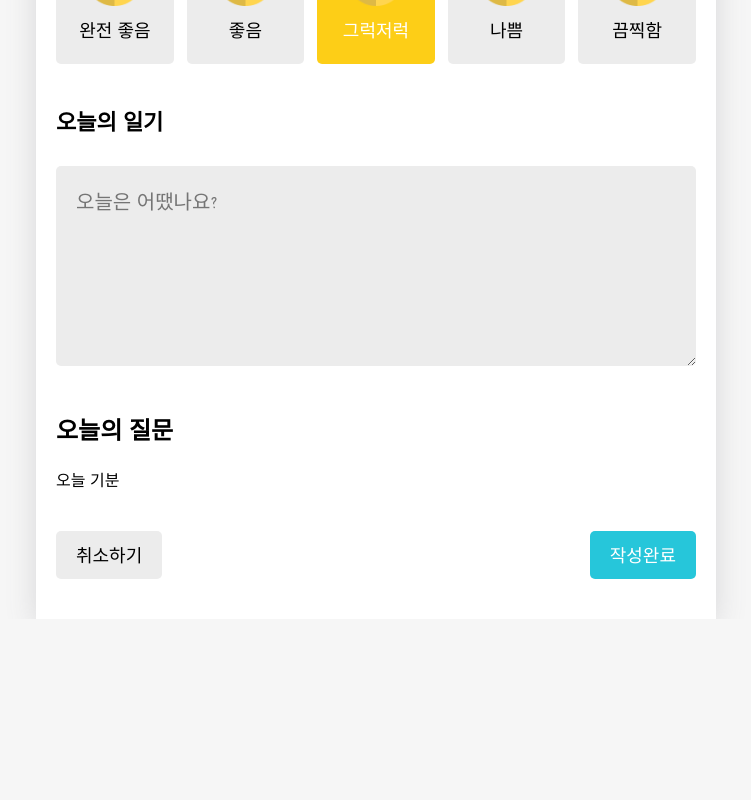
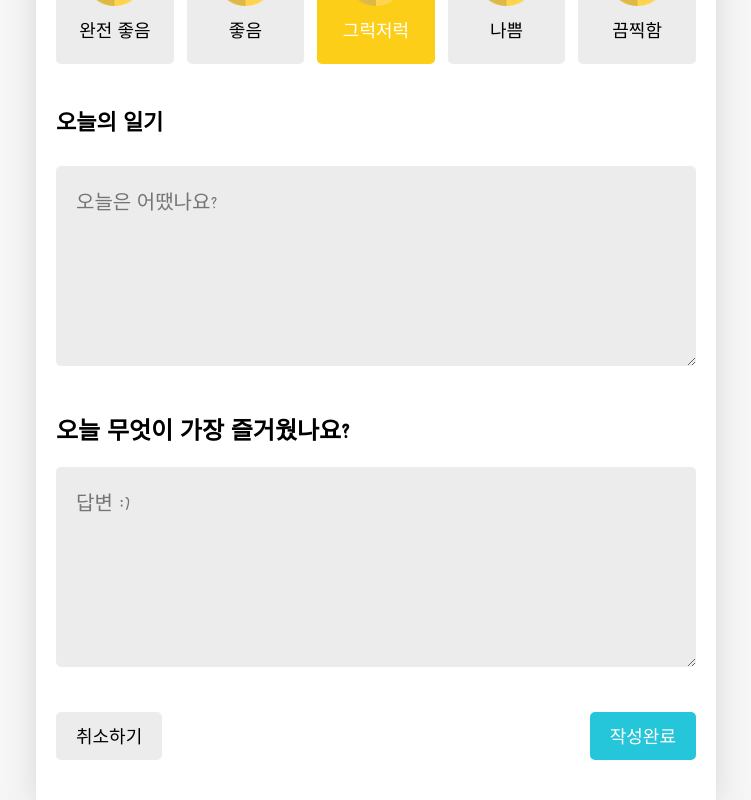
Before and after one commit to eungbean1029/Emotion_Diary, a React (Create React App) app: page /new in a window 1280 px wide. Shown: the part 403-1203 px from the top of the page, without its empty margins (264-1015 px from the left). Before the commit the page ends 1022 px from the top, so only its background shows below. Built offline with nearby package versions, Linux system fonts and the light colour scheme; a web font is replaced by a local one.

Commit message:
랜덤질문 수정

```diff
--- a/src/App.js
+++ b/src/App.js
@@ -58,13 +58,14 @@ function App() {
 
   const dataId = useRef(1);
   //CREATE
-  const onCreate = (date, content, emotion) => {
+  const onCreate = (date, content, emotion,random) => {
     dispatch({type : "CREATE",
     data:{
       id:dataId.current,
       date :new Date(date).getTime(),
       content,
       emotion,
+      random,
     },
   });
   dataId.current += 1;
@@ -74,7 +75,7 @@ function App() {
     dispatch({type:"REMOVE",targetId});
   };
   //EDIT
-  const onEdit = (targerId, date, content, emotion) => {
+  const onEdit = (targerId, date, content, emotion,random) => {
     dispatch({
       type:"EDIT",
       data:{
@@ -82,6 +83,7 @@ function App() {
         date:new Date(date).getTime(),
         content,
         emotion,
+        random,
       },
     });
   }
--- a/src/components/DiaryEditor.js
+++ b/src/components/DiaryEditor.js
@@ -8,17 +8,39 @@ import EmotionItem from "./EmotionItem";
 
 import { getStringDate } from "../util/date";
 import { emotionList } from "../util/emotion";
-import Question from "./Question";
+
 
 
 const env = process.env;
 env.PUBLIC_URL = env.PUBLIC_URL || "";
 
+    const question = [{
+        query1:"오늘 하루중에 후회한 일이 있었나요?",
+
+    },
+    {
+        query1:"오늘 나에게 칭찬해주고 싶은 것이 있다면 무엇인가요?",
+
+    },
+    {
+        query1:"오늘 제일 고마웠던 사람이 누구인가요?",
+
+    },
+    {
+        query1:"오늘 무엇이 가장 즐거웠나요?",
+    }
+    ];
+    const randomQuestion = question[Math.floor(Math.random()*question.length)];
+
+
 
 const DiaryEditor = ({isEdit,originData}) => {
     const contentRef = useRef();
+    const randomRef = useRef();
     const [content,setContent] = useState("");
     const [emotion,setEmotion] = useState(3);
+    //const [query,setQuery] = useState(randomQuestion);
+    const [random,setRandom] = useState("");
     const [date,setDate] =useState(getStringDate(new Date()));
 
     const {onCreate, onEdit, onRemove} = useContext(DiaryDispatchContext);
@@ -32,12 +54,15 @@ const DiaryEditor = ({isEdit,originData}) => {
         if(content.length < 1){
             contentRef.current.focus();
             return;
+        }else if(random.length<1){
+            randomRef.current.focus();
+            return;
         }
         if(window.confirm(isEdit ? "일기를 수정하시겠습니까?" : "새로운 일기를 작성하시겠습니까?")){
             if(!isEdit){
-                onCreate(date,content,emotion);
+                onCreate(date,content,emotion,random);
             }else{
-                onEdit(originData.id, date, content, emotion);
+                onEdit(originData.id, date, content, emotion,random);
             }
         }
 
@@ -48,6 +73,8 @@ const DiaryEditor = ({isEdit,originData}) => {
             setDate(getStringDate(new Date(parseInt(originData.date))));
             setEmotion(originData.emotion);
             setContent(originData.content);
+            //setQuery(originData.query);
+            setRandom(originData.random);
         }
     },[isEdit,originData])
 
@@ -105,8 +132,17 @@ const DiaryEditor = ({isEdit,originData}) => {
 
                 </section>
                 <section>
-                    <Question></Question>
+                    <h1>{randomQuestion.query1}</h1>
+                    <div className="input_box text_wrapper">
+                        <textarea
+                            placeholder="답변 :)"
+                            ref={randomRef}
+                            value={random}
+                            onChange={(e)=> setRandom(e.target.value)}
+                        />
+                    </div>
                 </section>
+
                 <section>
                     <div className="control_box">
                         <MyButton text={"취소하기"} onClick={()=>navigate(-1)} />
--- a/src/components/Question.js
+++ b/src/components/Question.js
@@ -18,9 +18,27 @@ const Question = () => {
     const randomQuestion = question[Math.floor(Math.random()*question.length)];
     return (
         <>
-            <h1>오늘의 질문</h1>
-            <div>{randomQuestion.query1}</div>
+            <h1>{randomQuestion.query1}</h1>
+
         </>
     )
 }
 export default Question;
+
+const question = [{
+    query1:"오늘 음식",
+
+},
+{
+    query1:"오늘 착장",
+
+},
+{
+    query1:"오늘 기분",
+
+},
+{
+    query1:"오늘 잠잔시간",
+}
+];
+const randomQuestion = question[Math.floor(Math.random()*question.length)];
--- a/src/pages/Diary.js
+++ b/src/pages/Diary.js
@@ -49,7 +49,7 @@ const Diary = () => {
                             "diary_img_wrapper",
                             `diary_img_wrapper_${data.emotion}`,
                         ].join(" ")}>
-                            <img src={curEmotionData.emotion_img} />
+                            <img height="50%"src={curEmotionData.emotion_img} />
                             <div className="emotion_descript">
                                 {curEmotionData.emotion_descript}
                             </div>
@@ -61,6 +61,13 @@ const Diary = () => {
                             <p>{data.content}</p>
                         </div>
                     </section>
+                    <section>
+                        <h4>오늘의 랜덤질문</h4>
+
+                        <div className="diary_content_wrapper">
+                            <p>{data.random}</p>
+                        </div>
+                    </section>
                 </article>
             </div>
         );
```
